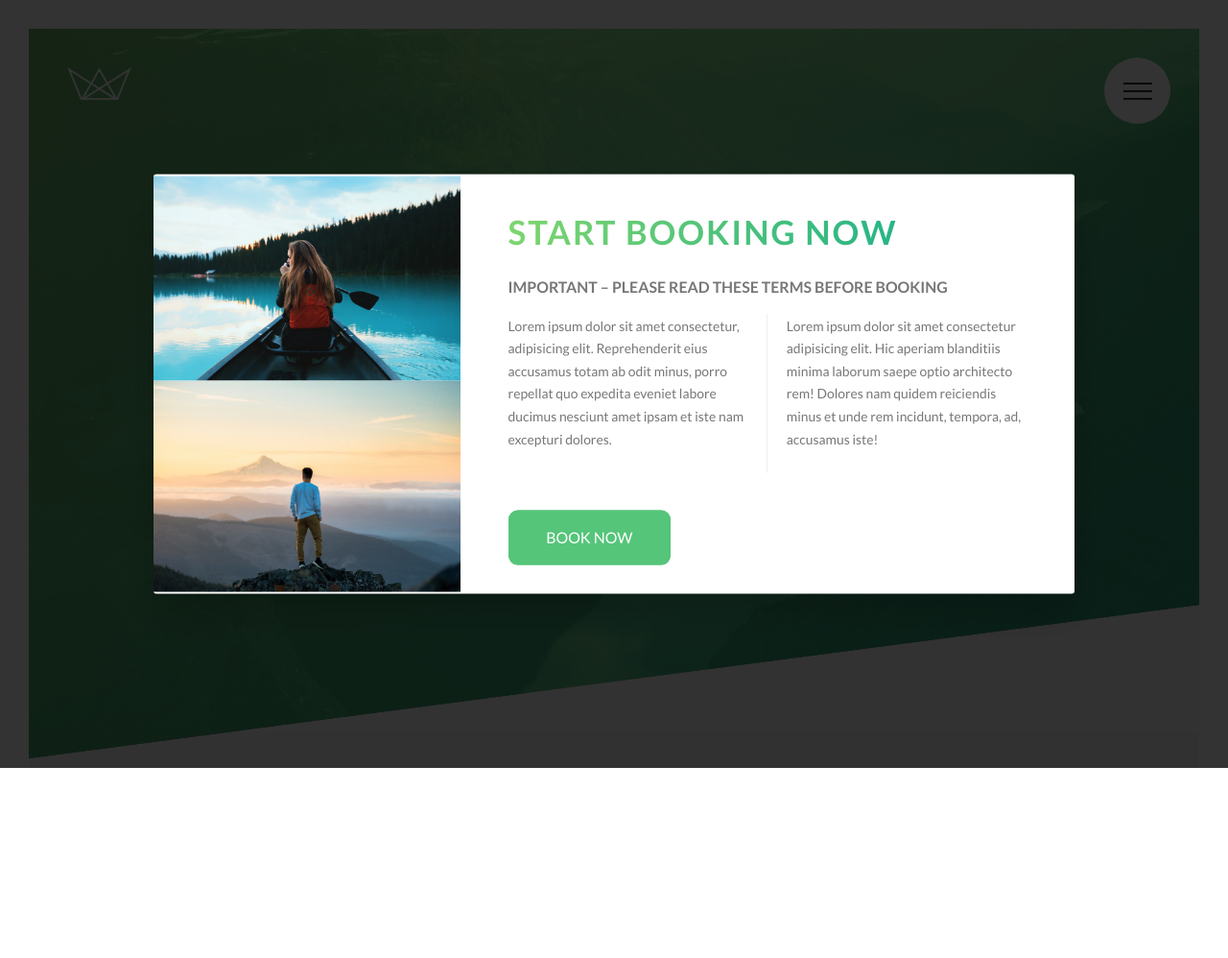
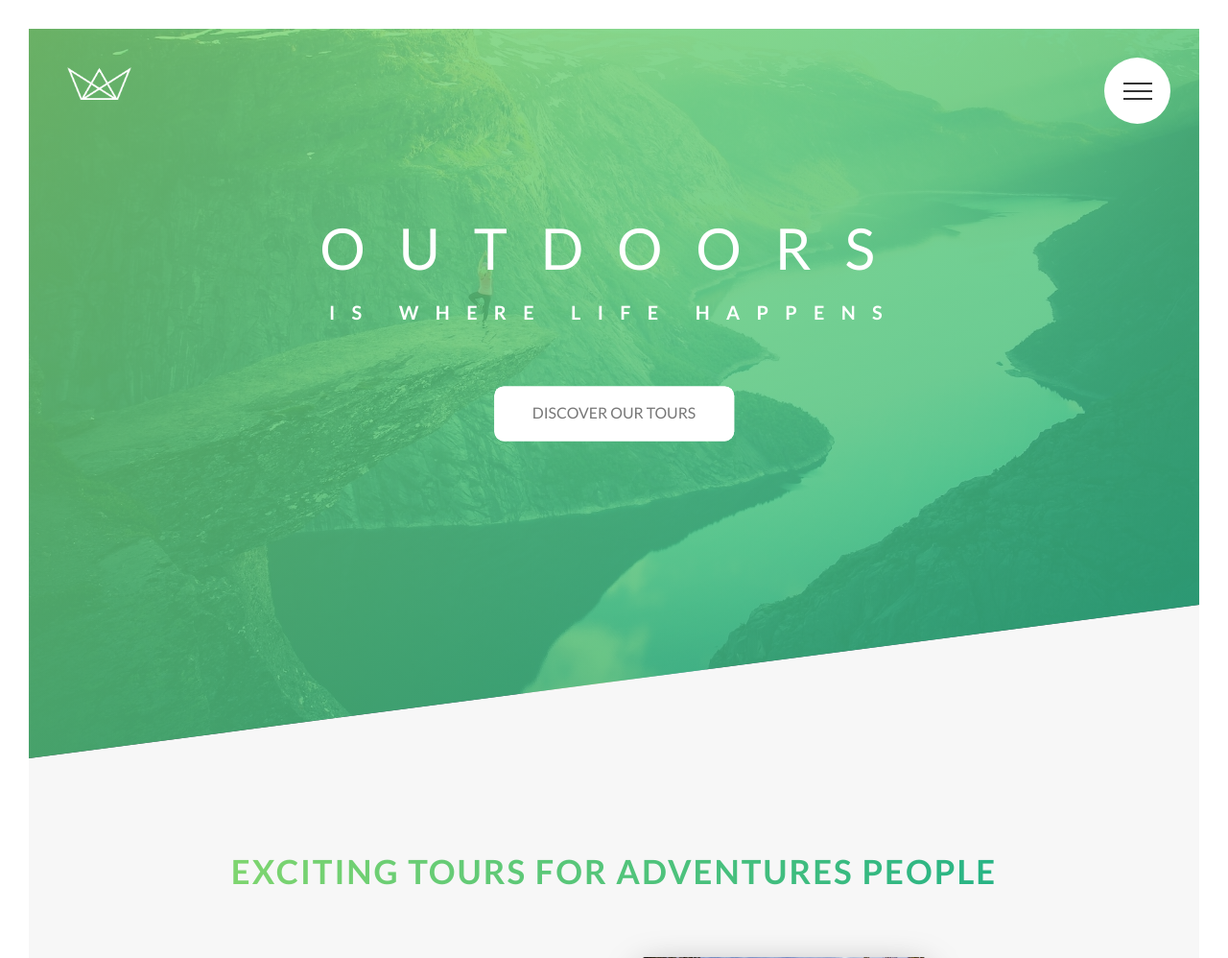
Before and after one commit to albsector/natours-landing-page, a PHP site: page /index.html in a window 1280 px wide. Shown: the top 998 px of the page at 96% size. Before the commit the page ends 800 px from the top, so only its background shows below. Run offline with PHP 8.4, Linux system fonts and the light colour scheme.

Commit message:
Building a Pure CSS Popup - Part 2

```diff
--- a/css/style.css
+++ b/css/style.css
@@ -470,7 +470,10 @@ body {
   top: 0;
   left: 0;
   background-color: rgba(0, 0, 0, 0.8);
-  z-index: 9999; }
+  z-index: 9999;
+  opacity: 0;
+  visibility: hidden;
+  transition: all 0.3s; }
   .popup__content {
     position: absolute;
     top: 50%;
@@ -481,7 +484,10 @@ body {
     box-shadow: 0 2rem 4rem rgba(0, 0, 0, 0.2);
     border-radius: 3px;
     display: table;
-    overflow: hidden; }
+    overflow: hidden;
+    opacity: 0;
+    transform: translate(-50%, -50%) scale(0.5);
+    transition: all 0.4s 0.2s; }
   .popup__left {
     width: 33.333333%;
     display: table-cell;
@@ -500,6 +506,24 @@ body {
     column-count: 2;
     column-gap: 4rem;
     column-rule: 1px solid #eee; }
+  .popup:target {
+    opacity: 1;
+    visibility: visible; }
+  .popup:target .popup__content {
+    opacity: 1;
+    transform: translate(-50%, -50%) scale(1); }
+  .popup__close:link, .popup__close:visited {
+    color: #777;
+    position: absolute;
+    top: 2.5rem;
+    right: 2.5rem;
+    font-size: 3rem;
+    text-decoration: none;
+    display: inline-block;
+    transition: all 0.2s;
+    line-height: 1; }
+  .popup__close:hover {
+    color: #55c57a; }
 
 .navigation__checkbox {
   display: none; }
--- a/index.html
+++ b/index.html
@@ -162,7 +162,7 @@
                                         <p class="card__price-only">Only</p>
                                         <p class="card__price-value">$297</p>
                                     </div>
-                                    <a href="#" class="btn btn--white">Book now!</a>
+                                    <a href="#popup" class="btn btn--white">Book now!</a>
                                 </div>
                             </div>
                         </div>
@@ -194,7 +194,7 @@
                                         <p class="card__price-only">Only</p>
                                         <p class="card__price-value">$497</p>
                                     </div>
-                                    <a href="#" class="btn btn--white">Book now!</a>
+                                    <a href="#popup" class="btn btn--white">Book now!</a>
                                 </div>
                             </div>
                         </div>
@@ -378,13 +378,14 @@
             </div>
         </footer>
 
-        <div class="popup">
+        <div class="popup" id="popup">
             <div class="popup__content">
                 <div class="popup__left">
                     <img src="img/nat-8.jpg" alt="Tour photo 8" class="popup__img">
                     <img src="img/nat-9.jpg" alt="Tour photo 9" class="popup__img">
                 </div>
                 <div class="popup__right">
+                    <a href="#section-tours" class="popup__close">&times;</a>
                     <h2 class="heading-secondary u-bottom-margin-small">Start booking now</h2>
                     <h3 class="heading-tertiary u-bottom-margin-small">
                         Important &ndash; Please read these terms before booking
@@ -396,7 +397,7 @@
 
                         Lorem ipsum dolor sit amet consectetur adipisicing elit. Hic aperiam blanditiis minima laborum saepe optio architecto rem! Dolores nam quidem reiciendis minus et unde rem incidunt, tempora, ad, accusamus iste!
                     </p>
-                    <a href="#" class="btn btn--green">Book now</a>
+                    <a href="#popup" class="btn btn--green">Book now</a>
                 </div>
             </div>
         </div>
--- a/sass/components/_popup.scss
+++ b/sass/components/_popup.scss
@@ -6,6 +6,9 @@
     left: 0;
     background-color: rgba($color-black, 0.8);
     z-index: 9999;
+    opacity: 0;
+    visibility: hidden;
+    transition: all 0.3s;
 
     &__content {
         @include absCenter;
@@ -16,6 +19,10 @@
         border-radius: 3px;
         display: table;
         overflow: hidden;
+
+        opacity: 0;
+        transform: translate(-50%, -50%) scale(0.5);
+        transition: all 0.4s 0.2s;
     }
 
     &__left {
@@ -44,4 +51,33 @@
         column-gap: 4rem;
         column-rule: 1px solid $color-grey-light-2;
     }
+
+    &:target {
+        opacity: 1;
+        visibility: visible;
+    }
+
+    &:target &__content {
+        opacity: 1;
+        transform: translate(-50%, -50%) scale(1);
+    }
+
+    &__close {
+        &:link,
+        &:visited {
+            color: $color-grey-dark;
+            position: absolute;
+            top: 2.5rem;
+            right: 2.5rem;
+            font-size: 3rem;
+            text-decoration: none;
+            display: inline-block;
+            transition: all 0.2s;
+            line-height: 1;
+        }
+
+        &:hover {
+            color: $color-primary;
+        }
+    }
 }
```
